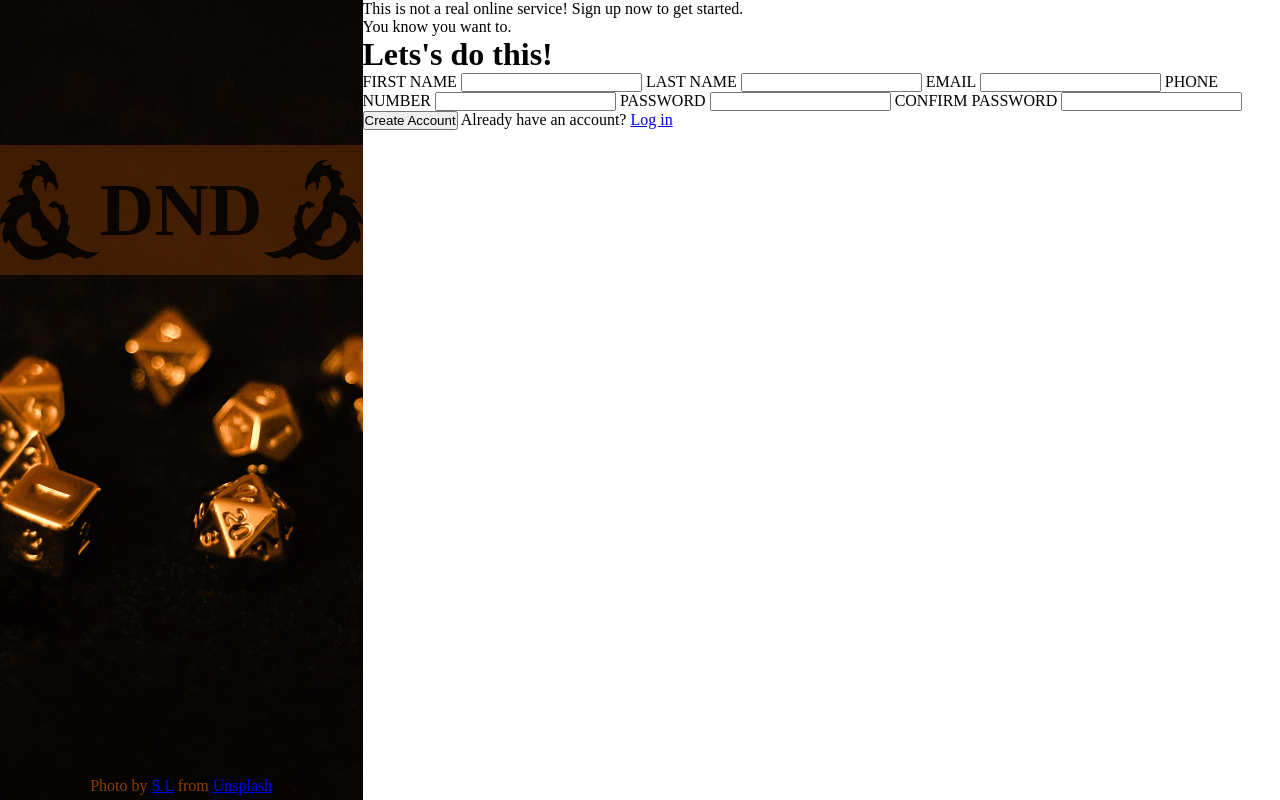
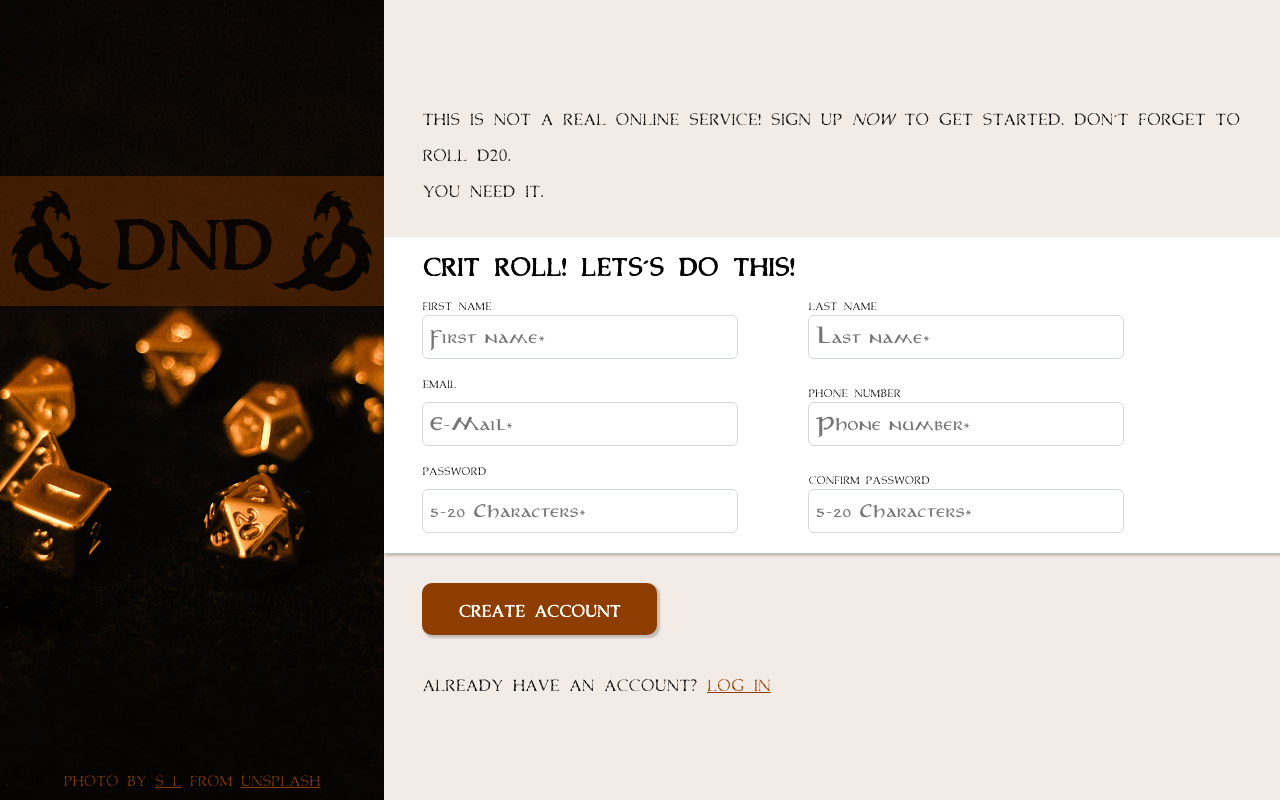
Before and after one commit to MinSalmy/Project-Sign-Up-Form, a plain HTML site: page index.html in a window 1280 px wide. Drawn offline with Linux system fonts and the light colour scheme.

Commit message:
added wrapper changed all styles created script file

```diff
--- a/index.html
+++ b/index.html
@@ -6,6 +6,7 @@
     <meta name="viewport" content="width=device-width, initial-scale=1.0">
     <title>Document</title>
     <link rel="stylesheet" href="style.css">
+    <script src="script.js"></script>
 </head>
 <body>
     <main>
@@ -24,40 +25,60 @@
                 Photo by <a href="https://unsplash.com/@gingermias">S L</a> from <a href="https://unsplash.com/">Unsplash</a>
             </footer>
         </sidebar>
-        <info>
+
+        <div class="info">
             <div class="text">
                 <p>
                     This is not a real online service!
-                    Sign up now to get started.
+                    Sign up <i>now</i> to get started. Don't forget to roll d20.
                 </p>
-                <p>You know you want to.</p>
+                <p> You need it.</p>
             </div>
-            <form action="">
-                <h1>Lets's do this!</h1>
 
-                <label for="firstname">FIRST NAME</label>
-                <input type="text" name="firstname" id="firstname">
+            <div class="form">
+                <h2>Crit Roll! Lets's do this!</h2>
+                <form action="#">
+                    <div class="wrapper">
+                        <div class="form-row">
+                            <label for="firstname">FIRST NAME</label>
+                            <input type="text" name="firstname" id="firstname" placeholder="First name*" required>
+                        </div>
+                        <div class="form-row">
+                            <label for="lastname">LAST NAME</label>
+                            <input type="text" name="lastname" id="lastname" placeholder="Last name*" required>
+                        </div>
+                    </div>
 
-                <label for="lastname">LAST NAME</label>
-                <input type="text" name="lastname" id="lastname">
+                    <div class="wrapper">
+                        <div class="form-row">
+                            <label for="email">EMAIL</label>
+                            <input type="email" name="email" id="email" placeholder="E-Mail*" required>
+                        </div>
+                        <div class="form-row">
+                            <label for="phonenumber">PHONE NUMBER</label>
+                            <input type="tel" name="phonenumber" id="phonenumber" placeholder="Phone number*" required>
+                        </div>
+                    </div>
 
-                <label for="email">EMAIL</label>
-                <input type="email" name="email" id="email">
+                    <div class="wrapper">
+                        <div class="form-row">
+                            <label for="password">PASSWORD</label>
+                            <input type="password" name="password" id="password" minlength="5" maxlength="20" placeholder="5-20 Characters*" required>
+                        </div>
+                        <div class="form-row">
+                            <label for="confirmpassword">CONFIRM PASSWORD</label>
+                            <input type="password" name="confirmpassword" id="confirmpassword" minlength="5" maxlength="20" placeholder="5-20 Characters*" required>
+                        </div>
+                    </div>
 
-                <label for="phonenumber">PHONE NUMBER</label>
-                <input type="tel" name="phonenumber" id="phonenumber">
+                </form>
+            </div>
 
-                <label for="password">PASSWORD</label>
-                <input type="password" name="password" id="password">
-
-                <label for="confirmpassword">CONFIRM PASSWORD</label>
-                <input type="password" name="confirmpassword" id="confirmpassword">
-            </form>
             <div class="account">
-                <button>Create Account</button>
-                Already have an account? <a href="#">Log in</a>
+                <button class="createacc">Create Account</button>
+                <p>Already have an account? <a href="#">Log in</a></p>
             </div>
-        </info>
+        </div>
     </main>
 </body>
 </html>
--- a/style.css
+++ b/style.css
@@ -1,3 +1,21 @@
+@font-face {
+    font-family: 'Cone of silence';
+    src: url('fonts/Cone_of_silence.ttf');
+}
+
+@font-face {
+    font-family: 'Anir';
+    src: url('fonts/anirb___.ttf');
+    src: url('fonts/anirm___.ttf');
+}
+
+:root {
+    --main-color: #8e3d00;
+    --main-color_rgb: 142, 61, 0;
+    --color-valid: rgb(5, 21, 168);
+    --color-invalid: red;
+}
+
 * {
     margin: 0;
     padding: 0;
@@ -5,26 +23,29 @@
 
 body {
     min-height: 100vh;
-    width: 100%;
-    --main-color: #8e3d00;
+    width: 100vw;
+    font-family: 'Cone of silence', 'Anir', sans-serif;
+    box-sizing: border-box;
 }
 
 main {
     display: flex;
+    background-color: rgba(var(--main-color_rgb), 0.1);
 }
 
 .sidebar {
     background: url("background.avif") center no-repeat;
     background-size: cover;
     min-height: 100vh;
-    width: 35%;
+    width: 30vw;
+    min-width: 360px;
     display: flex;
     flex-direction: column;
     justify-content: space-between;
 }
 
 .header {
-    margin-top: 40%;
+    margin-top: 22vh;
     background: var(--main-color);
     opacity: .4;
     height: 130px;
@@ -44,3 +65,118 @@ footer {
     text-align: center;
     margin: 5px;
 }
+
+a {
+    color: var(--main-color);
+}
+
+.info {
+    margin: auto 0 auto 0;
+    font-size: 18px;
+    width: 70vw;
+}
+
+.text,
+.form,
+.account {
+    padding-left: 3vw;
+}
+
+.form {
+    margin: 30px 0px;
+    box-shadow: 2px 2px 2px 1px rgba(0, 0, 0, 0.2);
+    /*width: 100%;*/
+    background-color: white;
+}
+
+form {
+    display: flex;
+    justify-content: flex-start;
+    flex-direction: column;
+    flex-wrap: wrap;
+}
+
+.form-row label {
+    font-size: 12px;
+    width: auto;
+    height: 20px;
+    margin: 0 0 3px 0;
+}
+
+.form-row input {
+    font-size: 14px;
+    width: 300px;
+    font-family: 'Anir', sans-serif;
+    border: 1px solid #D6D9DC;
+    border-radius: 6px;
+    padding: 7px;
+}
+/*
+.form-row input:invalid {
+    border-color: var(--color-invalid);
+}*/
+
+.form-row input:focus:valid  {
+    box-shadow: 2px 2px 2px 1px rgba(0, 0, 0, 0.2);
+    border-color: var(--color-valid);
+}
+
+.form-row input:focus:invalid  {
+    box-shadow: 2px 2px 2px 1px rgba(0, 0, 0, 0.2);
+    border-color: var(--color-invalid);
+}
+
+/* Only show invalid ring while not focused */
+input:not(:focus):not(:placeholder-shown):invalid {
+    border-color: var(--color-invalid);
+}
+input:not(:focus):not(:placeholder-shown):invalid ~ .error-message {
+    display: block;
+}
+
+  /* Only show valid ring while not focused and if a value is entered */
+  /* :empty won't work here as that targets elements that have no childeren. Therefore we abuse :placeholder-shown */
+input:not(:focus):not(:placeholder-shown):valid {
+    border-color: var(--color-valid);
+}
+
+input:focus {
+    outline: none;
+}
+
+.form-row {
+    margin-bottom: 20px;
+    display: flex;
+    justify-content: flex-start;
+    flex-direction: column;
+    flex-wrap: wrap;
+}
+
+.wrapper {
+    display: flex;
+    gap: 70px;
+}
+
+.account {
+    display: flex;
+    flex-direction: column;
+}
+
+.createacc {
+    color: white;
+    background-color: var(--main-color);
+    border-radius: 10px;
+    border: none;
+    padding: 8px 36px;
+    width: fit-content;
+    font-family: 'Cone of silence', 'Anir', sans-serif;
+    font-size: 18px;
+    font-weight: 700;
+    box-shadow: 2px 2px 2px 1px rgba(0, 0, 0, 0.2);
+    margin-bottom: 30px;
+}
+
+
+@media (width <= 1150px) {
+
+}
```
